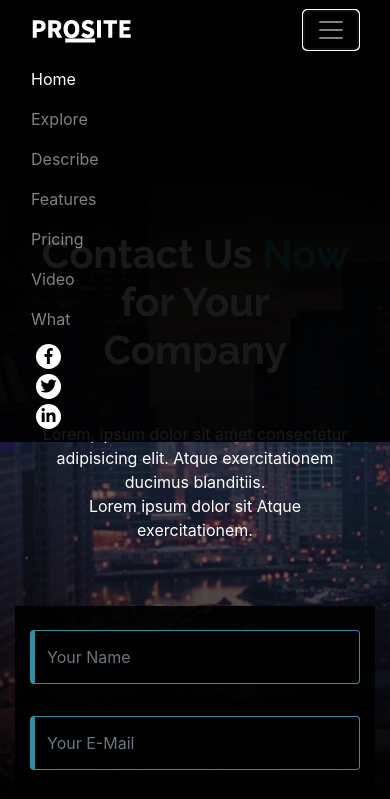
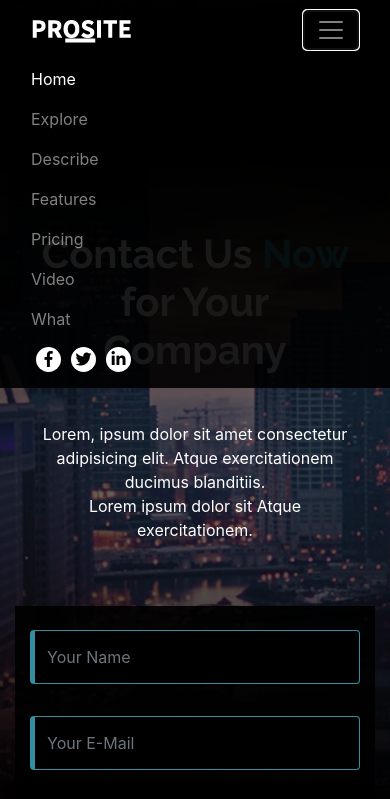
Before and after one commit to carlosnani/pro_site, a plain HTML site: page index.html in a window 390 px wide. Both pictures are taken after a click on the button "Toggle navigation". Shown: the top 799 px of the page. Drawn offline with Linux system fonts and the light colour scheme.

Commit message:
coreção dos ícones de rede social no menu no mobile.

```diff
--- a/css/style.css
+++ b/css/style.css
@@ -46,6 +46,7 @@ background: #fff;
 text-align: center;
 border-radius: 100%;
 margin: 5px;
+float: left;
 }
 .icon_round:hover {
     color:rgb(31, 114, 133);
--- a/index.html
+++ b/index.html
@@ -48,17 +48,17 @@
                     </li>
                 </ul>
                 <a href="#">
-                    <div class="icon_round">
+                    <div class="icon_round my-2">
                         <i class="fab fa-facebook-f"></i>
                     </div>
                 </a>
                 <a href="#">
-                    <div class="icon_round">
+                    <div class="icon_round my-2">
                         <i class="fab fa-twitter"></i>
                     </div>
                 </a>
                 <a href="#">
-                    <div class="icon_round">
+                    <div class="icon_round my-2">
                         <i class="fab fa-linkedin-in"></i>
                     </div>
                 </a>
```
